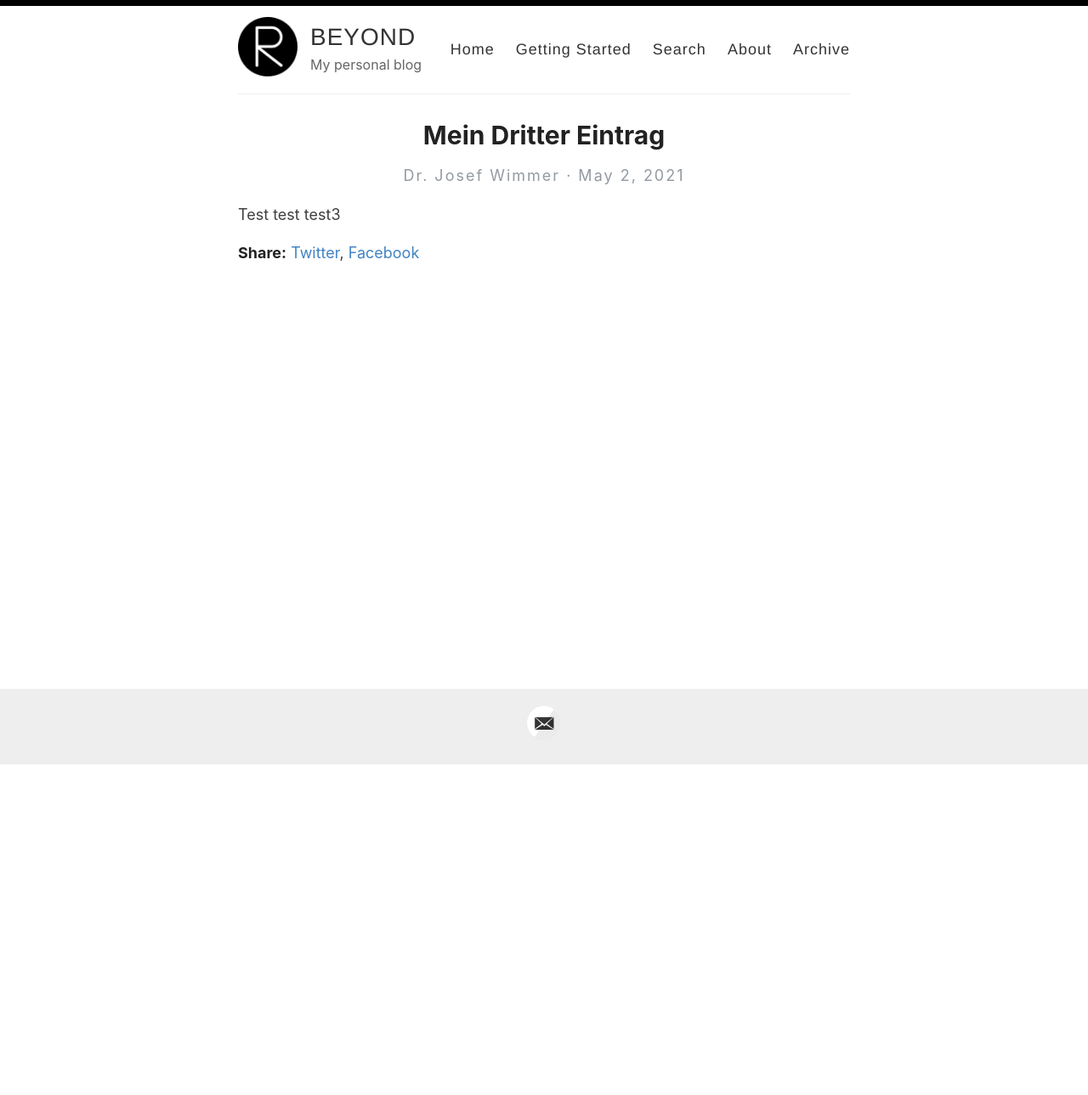
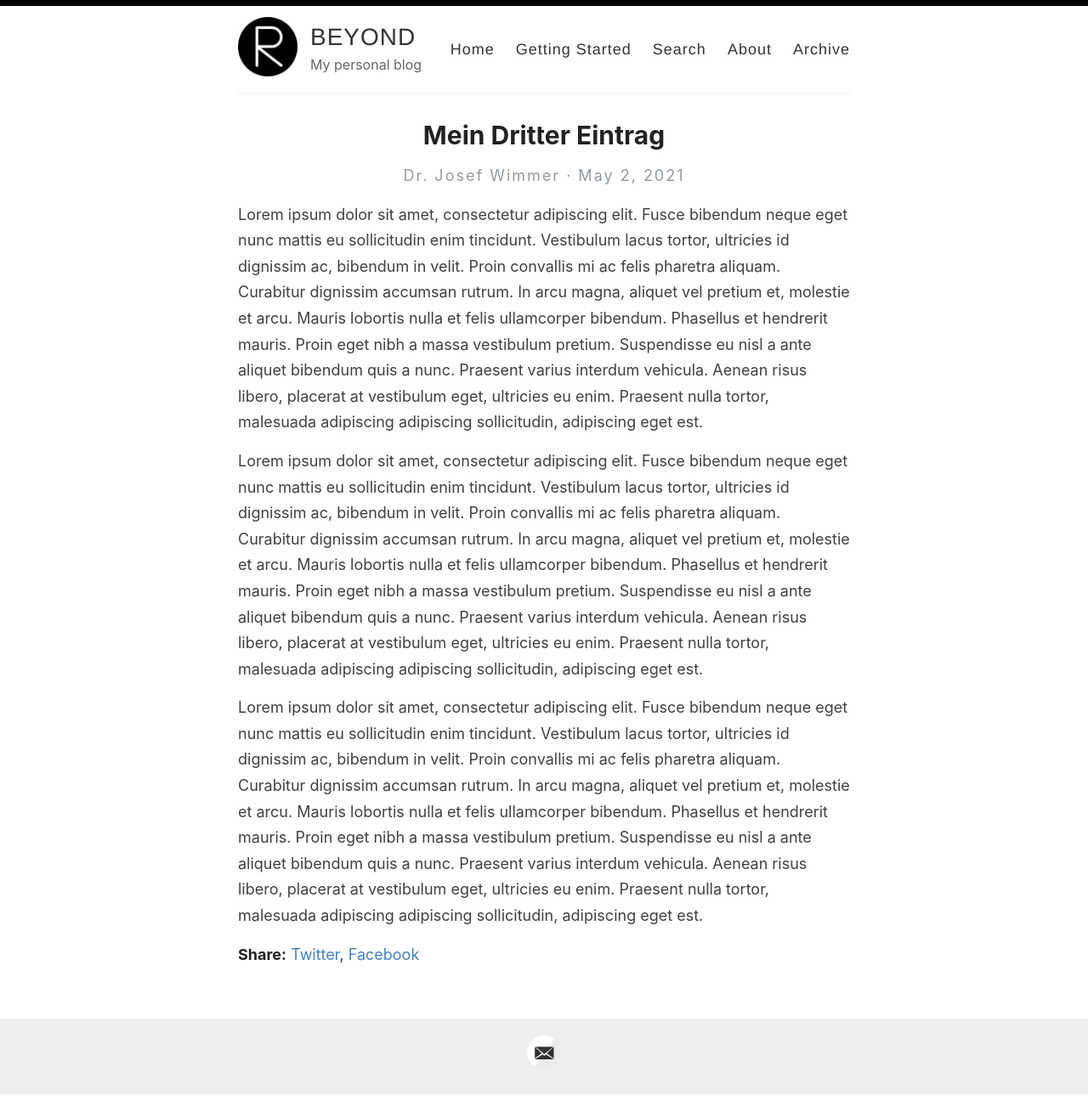
Before and after one commit to wmmr/wmmr.github.io, a Jekyll site: the page built from _posts/2021-05-02-meinDritterEintrag.md, in a window 1280 px wide. Shown: the whole page at 85% size. Built offline with Jekyll 4.4.1, drawn with Linux system fonts in a browser that asks for light colours; before the commit the page ends 901 px from its top, so only the background shows below that.

Commit message:
Update 2021-05-02-meinDritterEintrag.md

```diff
--- a/_posts/2021-05-02-meinDritterEintrag.md
+++ b/_posts/2021-05-02-meinDritterEintrag.md
@@ -5,4 +5,8 @@ categories:
 excerpt:
 ---
 
-Test test test3
+Lorem ipsum dolor sit amet, consectetur adipiscing elit. Fusce bibendum neque eget nunc mattis eu sollicitudin enim tincidunt. Vestibulum lacus tortor, ultricies id dignissim ac, bibendum in velit. Proin convallis mi ac felis pharetra aliquam. Curabitur dignissim accumsan rutrum. In arcu magna, aliquet vel pretium et, molestie et arcu. Mauris lobortis nulla et felis ullamcorper bibendum. Phasellus et hendrerit mauris. Proin eget nibh a massa vestibulum pretium. Suspendisse eu nisl a ante aliquet bibendum quis a nunc. Praesent varius interdum vehicula. Aenean risus libero, placerat at vestibulum eget, ultricies eu enim. Praesent nulla tortor, malesuada adipiscing adipiscing sollicitudin, adipiscing eget est.
+
+Lorem ipsum dolor sit amet, consectetur adipiscing elit. Fusce bibendum neque eget nunc mattis eu sollicitudin enim tincidunt. Vestibulum lacus tortor, ultricies id dignissim ac, bibendum in velit. Proin convallis mi ac felis pharetra aliquam. Curabitur dignissim accumsan rutrum. In arcu magna, aliquet vel pretium et, molestie et arcu. Mauris lobortis nulla et felis ullamcorper bibendum. Phasellus et hendrerit mauris. Proin eget nibh a massa vestibulum pretium. Suspendisse eu nisl a ante aliquet bibendum quis a nunc. Praesent varius interdum vehicula. Aenean risus libero, placerat at vestibulum eget, ultricies eu enim. Praesent nulla tortor, malesuada adipiscing adipiscing sollicitudin, adipiscing eget est.
+
+Lorem ipsum dolor sit amet, consectetur adipiscing elit. Fusce bibendum neque eget nunc mattis eu sollicitudin enim tincidunt. Vestibulum lacus tortor, ultricies id dignissim ac, bibendum in velit. Proin convallis mi ac felis pharetra aliquam. Curabitur dignissim accumsan rutrum. In arcu magna, aliquet vel pretium et, molestie et arcu. Mauris lobortis nulla et felis ullamcorper bibendum. Phasellus et hendrerit mauris. Proin eget nibh a massa vestibulum pretium. Suspendisse eu nisl a ante aliquet bibendum quis a nunc. Praesent varius interdum vehicula. Aenean risus libero, placerat at vestibulum eget, ultricies eu enim. Praesent nulla tortor, malesuada adipiscing adipiscing sollicitudin, adipiscing eget est.
```
